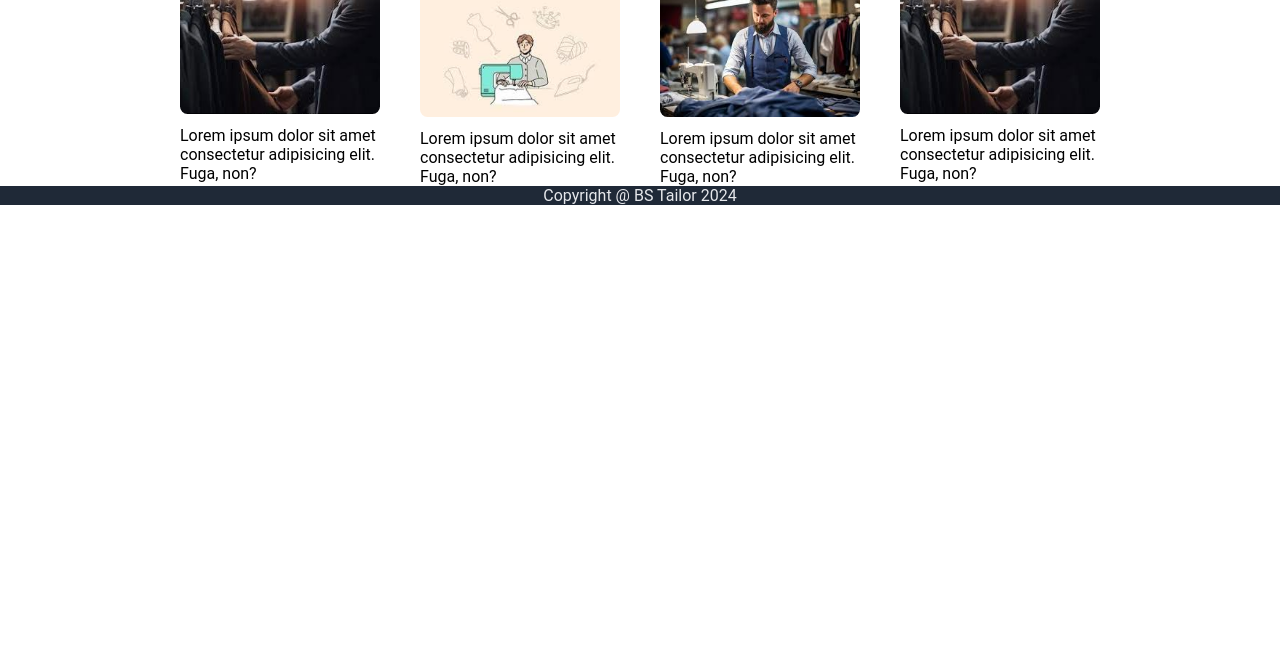
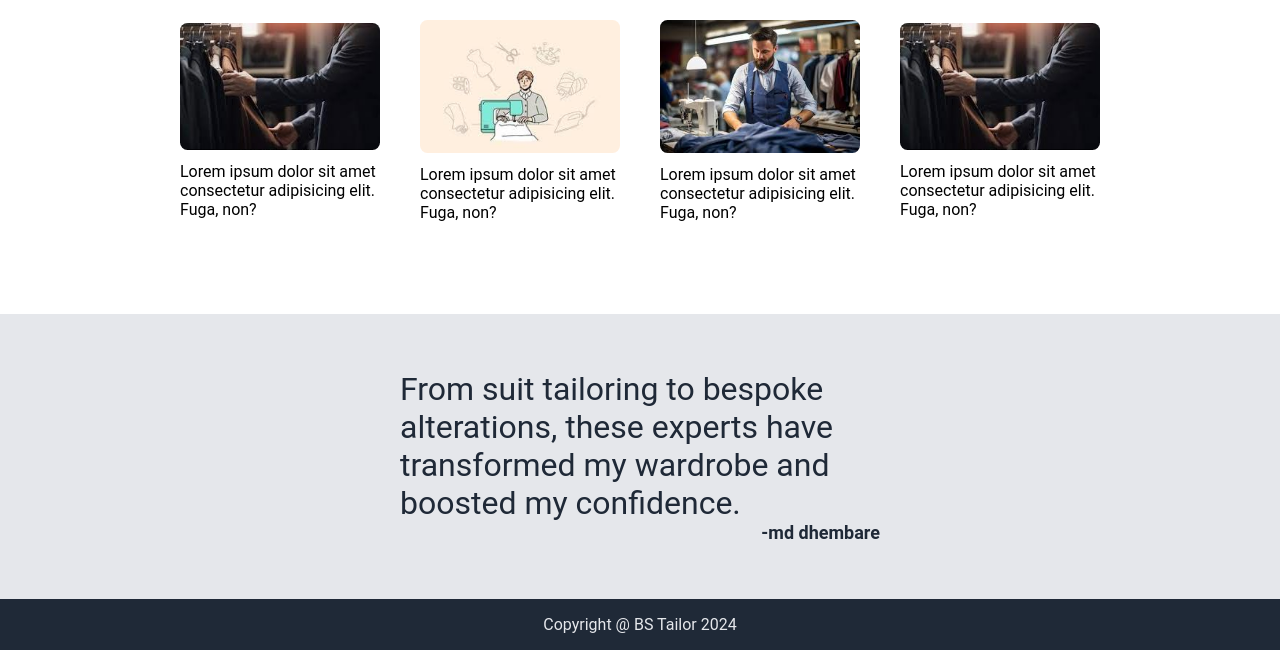
Before and after one commit to mbdhembare/Landing-page, a plain HTML site: page index.html in a window 1280 px wide. Shown: the part 487-1137 px from the top of the page. Before the commit the page ends 800 px from the top, so only its background shows below. Drawn offline with Linux system fonts and the light colour scheme.

Commit message:
added section third/ added quote in section-3

```diff
--- a/index.html
+++ b/index.html
@@ -51,7 +51,12 @@
         </div>
       </div>
     </section>
-    <section></section>
+    <section class="sec-3">
+      <div class="sec-3-1">
+        From suit tailoring to bespoke alterations, these experts have transformed my wardrobe and boosted my confidence.
+      </div>
+      <div class="sec-3-2">-md dhembare</div>
+    </section>
     <section></section>
     <footer>
       Copyright @ BS Tailor 2024
--- a/style.css
+++ b/style.css
@@ -85,7 +85,7 @@ button{
     justify-content: center;
     align-items: center;
     flex-direction: column;
-    padding: 0px 200px;
+    padding: 36px 200px;
     margin-top: 16px;
 }
 
@@ -95,6 +95,7 @@ button{
     align-items: center;
     gap: 40px;
     margin-top: 36px;
+    margin-bottom: 56px;
 }
 
 .information{
@@ -119,10 +120,33 @@ button{
     margin-top: 8px;
 }
 
+.sec-3{
+    background-color: #E5E7EB;
+    font-size: 32px;
+    font-style: light italic;
+    color:#1F2937;
+    padding: 56px 400px;
+}
+
+.sec-3-1{
+    display :flex ;
+    flex-direction: column;
+    justify-content: center;
+    align-items: center;
+}
+
+.sec-3-2{
+    font-weight: bold;
+    font-size: 18px;
+    display: flex;
+    justify-content:right;
+}
+
 footer{
     background-color: #1F2937;
     color: #E5E7EB;
     display: flex;
     justify-content: center;
     align-items: center;
+    padding: 16px;
 }
```
